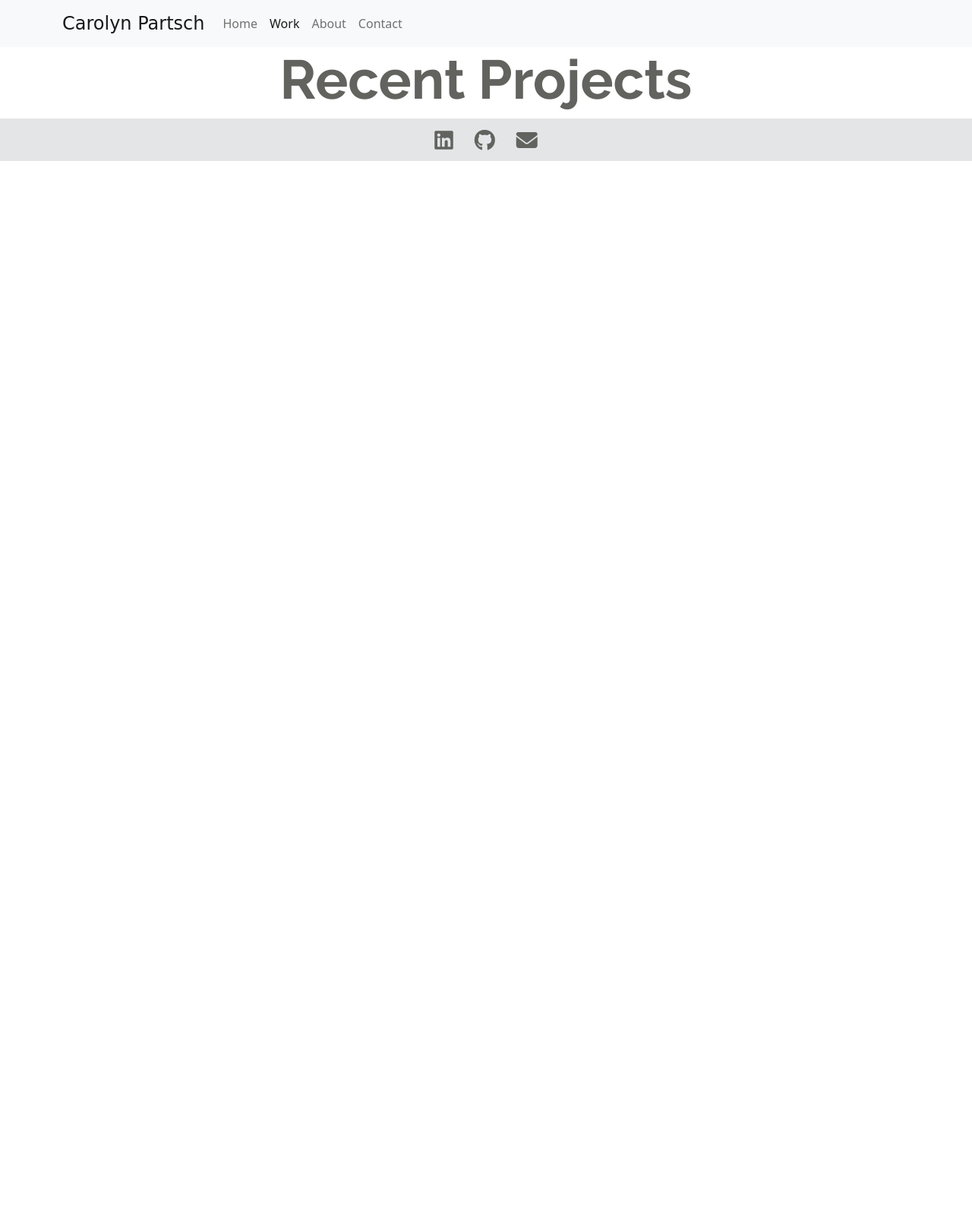
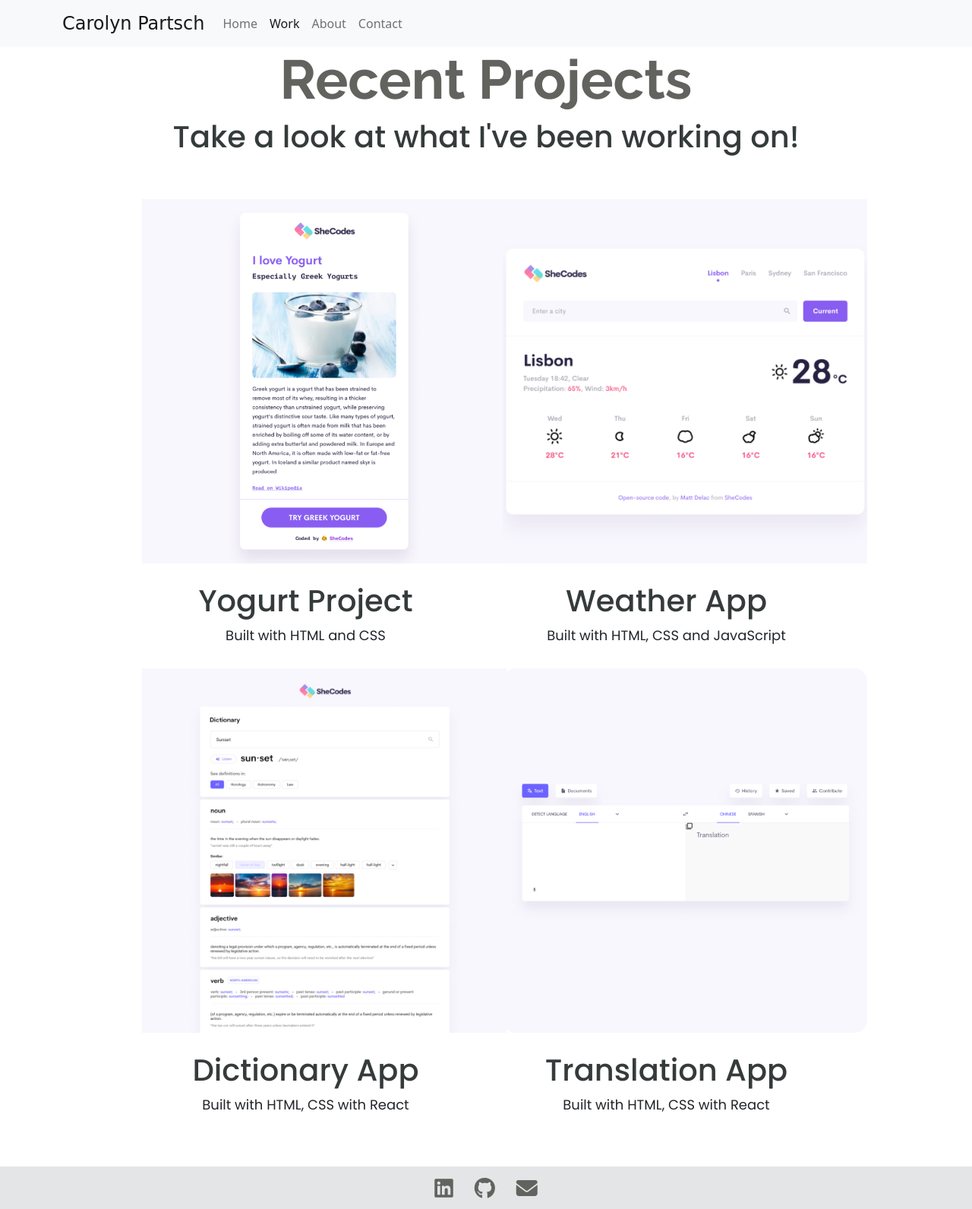
Before and after one commit to cspartsch/portfolio-project, a plain HTML site: page work.html in a window 1280 px wide. Shown: the whole page at 76% size. Before the commit the page ends 800 px from the top, so only its background shows below. Drawn offline with nearby package versions, Linux system fonts and the light colour scheme; a web font is replaced by a local one.

Commit message:
Updated formatting on Work page.

```diff
--- a/style/styles.css
+++ b/style/styles.css
@@ -17,7 +17,6 @@ h2 {
   color: var(--secondary-color);
   font-family: var(--second-font-family);
   font-size: 40px;
-  margin-bottom: -3px;
 }
 h3 {
   font-size: 18px;
@@ -28,17 +27,22 @@ h3 {
 p {
   font-family: var(--second-font-family);
   font-size: 18px;
+  margin-bottom: 20px;
 }
 
-.about-intro,
+.paragraph,
+.page-intro,
 .about-description {
   text-align: center;
 }
-
-.about-paragraph {
-  padding: 0 30px;
+.project-titles {
+  text-align: center;
+  margin-top: 15px;
 }
-
+.project-pics {
+  max-width: 500px;
+  padding:10px;
+}
 .about-headshot-pic {
   border-radius: 10px;
   max-width: 400px;
@@ -135,7 +139,7 @@ p {
   .hero {
     padding: 30px 30px 60px;
   }
-  .about-paragraph {
+  .paragraph {
     text-align: center;
     font-size: 16px;
   }
@@ -148,4 +152,25 @@ p {
   .about-btn {
     margin-bottom: 20px;
   }
+
+  .project-pics {
+    max-width: 300px;
+    display: block;
+    margin: auto;
+  }
 }
+@media (max-width: 768px) {
+  .project-pics {
+    max-width: 300px;
+    display: block;
+    margin: 0 auto;
+  }
+}
+
+@media (max-width: 1200px) {
+  .project-pics {
+    max-width: 400px;
+    display: block;
+    margin: 0 auto;
+  }
+}
--- a/work.html
+++ b/work.html
@@ -61,8 +61,43 @@
     </nav>
     <div class="container">
       <h1>Recent Projects</h1>
+      <h2 class="text-center mb-5">Take a look at what I've been working on!</h2>
+      <div class="row d-flex justify-content-center">
+        <div class="col-lg-5">
+          <img
+            src="/images/yogurt.jpg"
+            alt="Yogurt Project"
+            class="img-fluid project-pics"
+          />
+          <h2 class="project-titles">Yogurt Project</h2>
+          <p class="paragraph">Built with HTML and CSS</p>
+        </div>
+        <div class="col-lg-5">
+          <img src="/images/weather.png" alt="Weather App" class="img-fluid project-pics" />
+          <h2 class="project-titles">Weather App</h2>
+          <p class="paragraph">Built with HTML, CSS and JavaScript</p>
+        </div>
+        <div class="col-lg-5">
+          <img
+            src="/images/dictionary.jpg"
+            alt="Dictionary App"
+            class="img-fluid project-pics"
+          />
+          <h2 class="project-titles">Dictionary App</h2>
+          <p class="paragraph">Built with HTML, CSS with React</p>
+        </div>
+        <div class="col-lg-5">
+          <img
+            src="/images/translate.png"
+            alt="Translation App"
+            class="img-fluid project-pics"
+          />
+          <h2 class="project-titles">Translation App</h2>
+          <p class="paragraph">Built with HTML, CSS with React</p>
+        </div>
+      </div>
     </div>
-    <div class="content-footer">
+    <div class="content-footer mt-5">
       <footer>
         <div class="content-footer">
           <div class="container d-flex justify-content-center">
```
Also changed, not shown: about.html (+4 -4 lines), index.html (+3 -3 lines), images/translate.png (added), 1 other file.
